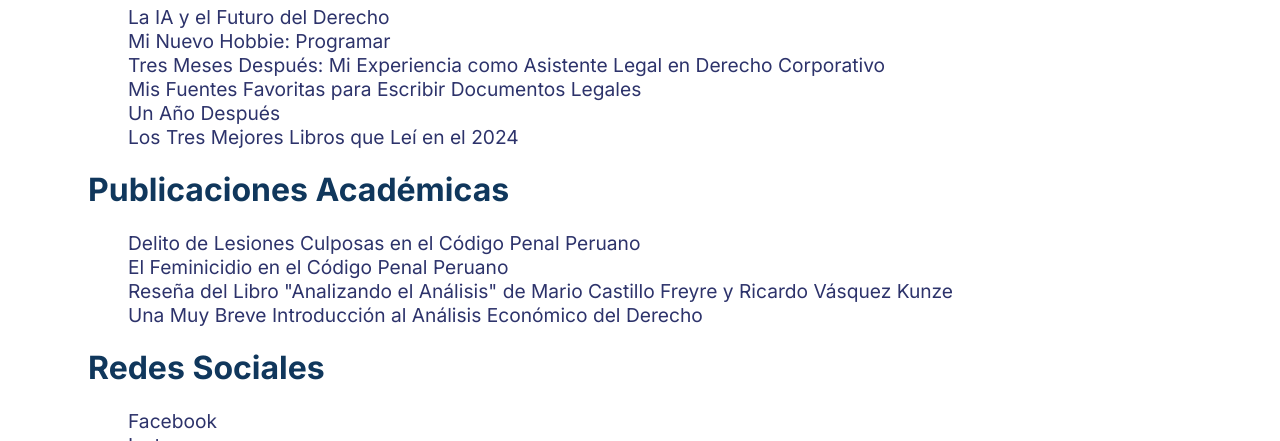
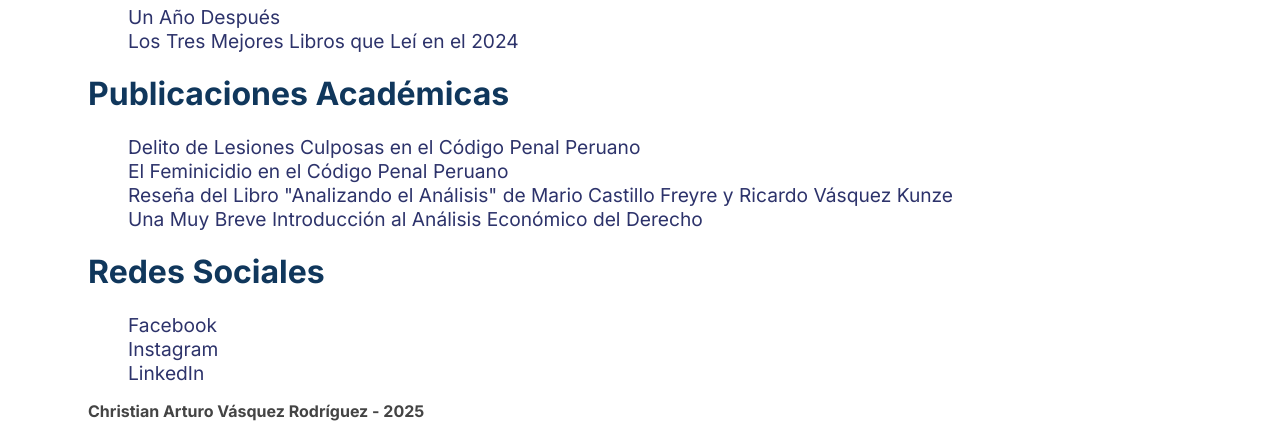
Before and after one commit to ChristianVR-77/Christian-Corp-Tech, a plain HTML site: page index.html in a window 1280 px wide. Shown: the part 659-1100 px from the top of the page. Drawn offline with Linux system fonts and the light colour scheme.

Commit message:
Update index.html

```diff
--- a/index.html
+++ b/index.html
@@ -27,10 +27,6 @@
                     <div class="links-list">
                         <h1 id="blog">Blog</h1>
                         <ul>
-                            <li><a href="blog-ia-derecho.html" target="_blank">La IA y el Futuro del Derecho</a></li>
-                            <li><a href="blog-hobbie-programar.html" target="_blank">Mi Nuevo Hobbie: Programar</a></li>
-                            <li><a href="blog-experiencia.html" target="_blank">Tres Meses Después: Mi Experiencia como Asistente Legal en Derecho Corporativo</a></li>
-                            <li><a href="blog-fuentes.html" target="_blank">Mis Fuentes Favoritas para Escribir Documentos Legales</a></li>
                             <li><a href="blog-año-despues.html" target="_blank">Un Año Después</a></li>
                             <li><a href="blog-libros-2024.html" target="_blank">Los Tres Mejores Libros que Leí en el 2024</a></li>
                         </ul>
```
